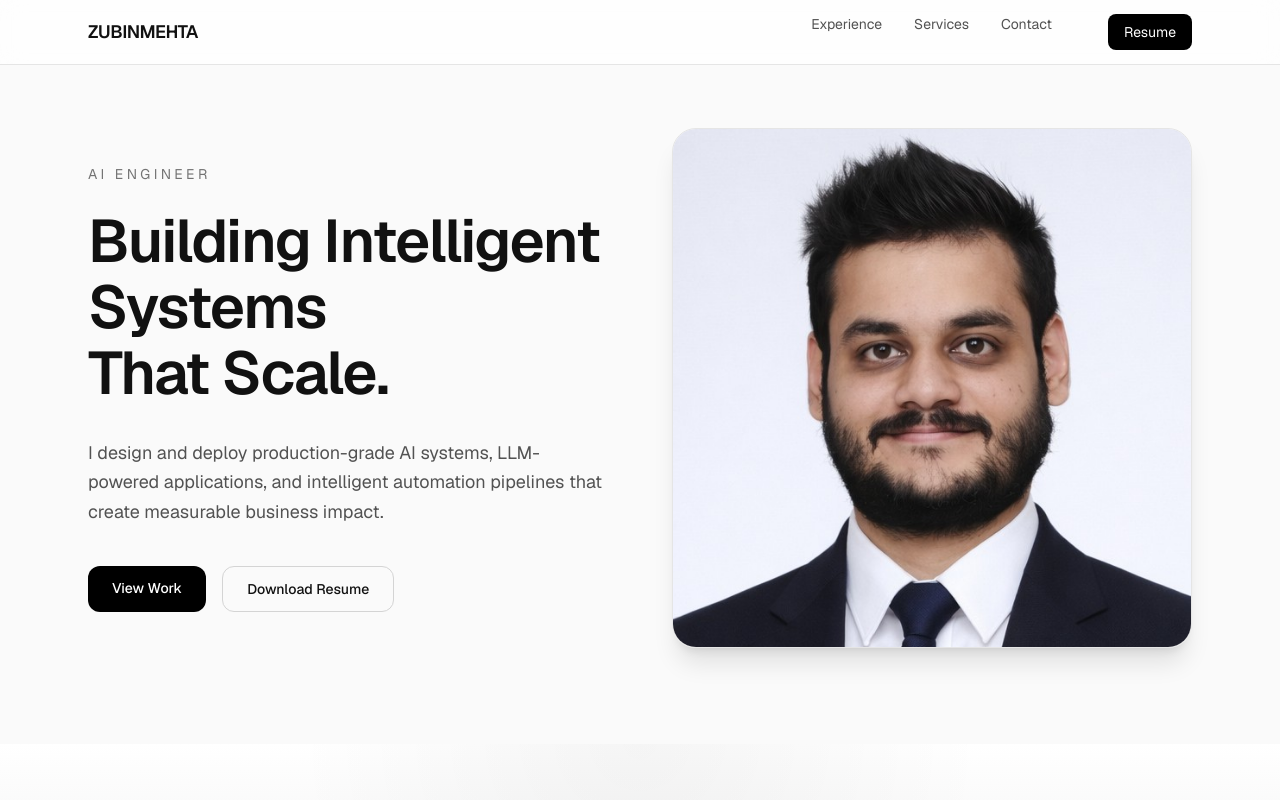
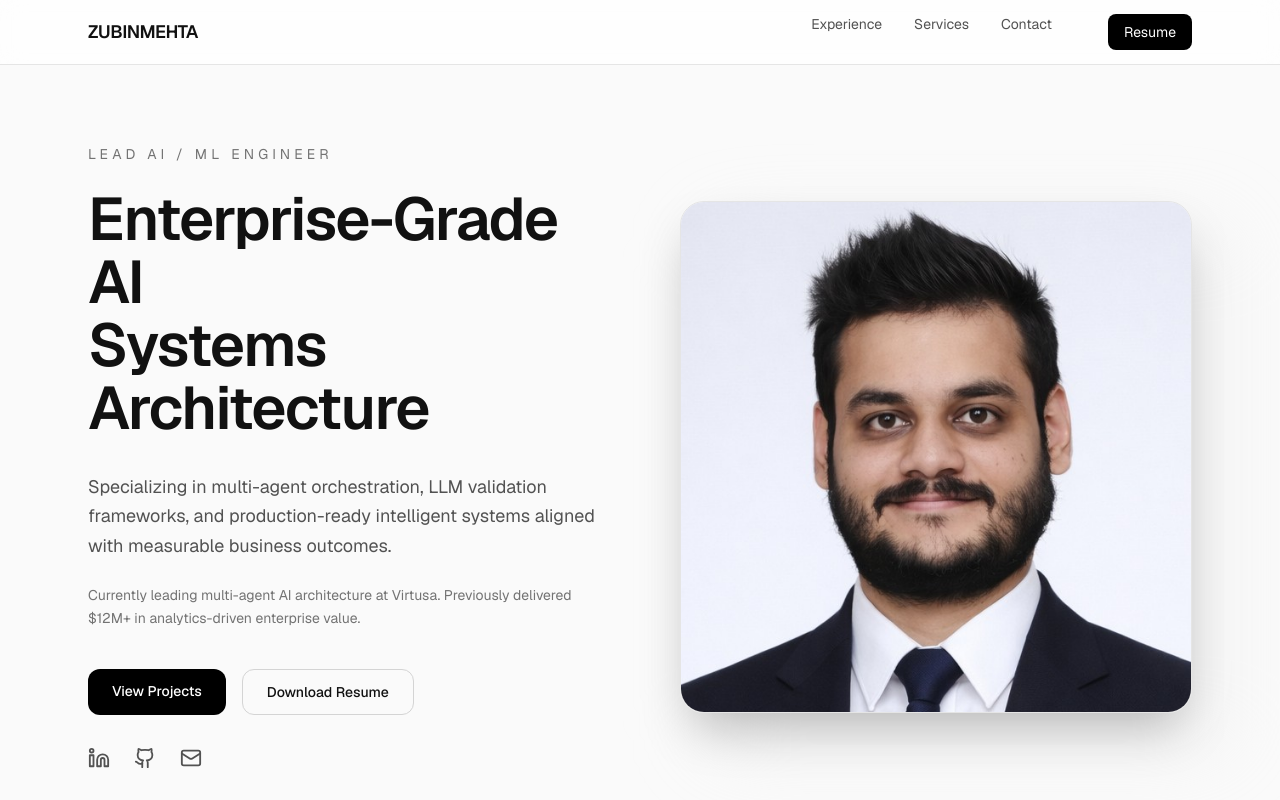
Before and after one commit to ZubinMehta27/nextjs-typescript-ai-native-platform, a Next.js app: page / in a window 1280 px wide. Shown: the top 800 px of the page. Built offline with nearby package versions, Linux system fonts and the light colour scheme.

Commit message:
feat: enhance Hero component with updated content and SocialIcons integration

```diff
--- a/components/hero/Hero.tsx
+++ b/components/hero/Hero.tsx
@@ -2,11 +2,12 @@
 
 import Image from "next/image";
 import { motion } from "framer-motion";
+import SocialIcons from "@/components/ui/SocialIcons";
 
 export default function Hero() {
   return (
-    <section className="pt-32 pb-24">
-      <div className="max-w-6xl mx-auto px-6 grid md:grid-cols-2 gap-16 items-center">
+    <section className="pt-36 pb-28">
+      <div className="max-w-6xl mx-auto px-6 grid md:grid-cols-2 gap-20 items-center">
 
         {/* LEFT CONTENT */}
         <motion.div
@@ -14,37 +15,48 @@ export default function Hero() {
           animate={{ opacity: 1, y: 0 }}
           transition={{ duration: 0.6 }}
         >
-          <p className="text-sm uppercase tracking-[0.25em] text-neutral-500 mb-6">
-            AI Engineer
+          <p className="text-sm uppercase tracking-[0.3em] text-neutral-500 mb-6">
+            Lead AI / ML Engineer
           </p>
 
-          <h1 className="text-5xl md:text-6xl font-semibold tracking-tight leading-[1.1] mb-8">
-            Building Intelligent Systems
+          <h1 className="text-5xl md:text-6xl font-semibold tracking-tight leading-[1.05] mb-8">
+            Enterprise-Grade AI
             <br />
-            That Scale.
+            Systems Architecture
           </h1>
 
-          <p className="text-lg text-neutral-600 max-w-xl mb-10 leading-relaxed">
-            I design and deploy production-grade AI systems, LLM-powered
-            applications, and intelligent automation pipelines that create
-            measurable business impact.
+          <p className="text-lg text-neutral-600 max-w-xl mb-6 leading-relaxed">
+            Specializing in multi-agent orchestration, LLM validation
+            frameworks, and production-ready intelligent systems
+            aligned with measurable business outcomes.
           </p>
 
+          {/* Credibility Micro-Layer */}
+          <p className="text-sm text-neutral-500 mb-10 leading-relaxed">
+            Currently leading multi-agent AI architecture at Virtusa.
+            Previously delivered $12M+ in analytics-driven enterprise value.
+          </p>
+
+          {/* CTA Buttons */}
           <div className="flex flex-wrap gap-4">
             <a
-              href="#experience"
+              href="#projects"
               className="bg-black text-white px-6 py-3 rounded-xl text-sm font-medium hover:opacity-90 transition"
             >
-              View Work
+              View Projects
             </a>
 
             <a
               href="/resume.pdf"
+              download
               className="border border-neutral-300 px-6 py-3 rounded-xl text-sm font-medium hover:bg-neutral-100 transition"
             >
               Download Resume
             </a>
           </div>
+
+          {/* Social Icons */}
+          <SocialIcons />
         </motion.div>
 
         {/* RIGHT IMAGE */}
@@ -54,7 +66,7 @@ export default function Hero() {
           transition={{ duration: 0.8 }}
           className="relative"
         >
-          <div className="relative rounded-3xl overflow-hidden border border-neutral-200 shadow-xl">
+          <div className="relative rounded-3xl overflow-hidden border border-neutral-200 shadow-2xl">
             <Image
               src="/profile.jpg"
               alt="Zubin Mehta"
@@ -65,12 +77,12 @@ export default function Hero() {
               className="object-cover"
             />
           </div>
+
+          {/* Subtle Glow Layer */}
+          <div className="absolute -z-10 top-8 left-8 w-full h-full bg-neutral-200/40 rounded-3xl blur-2xl" />
         </motion.div>
 
       </div>
     </section>
   );
 }
-import SocialIcons from "@/components/ui/SocialIcons";
-
-<SocialIcons />
```
